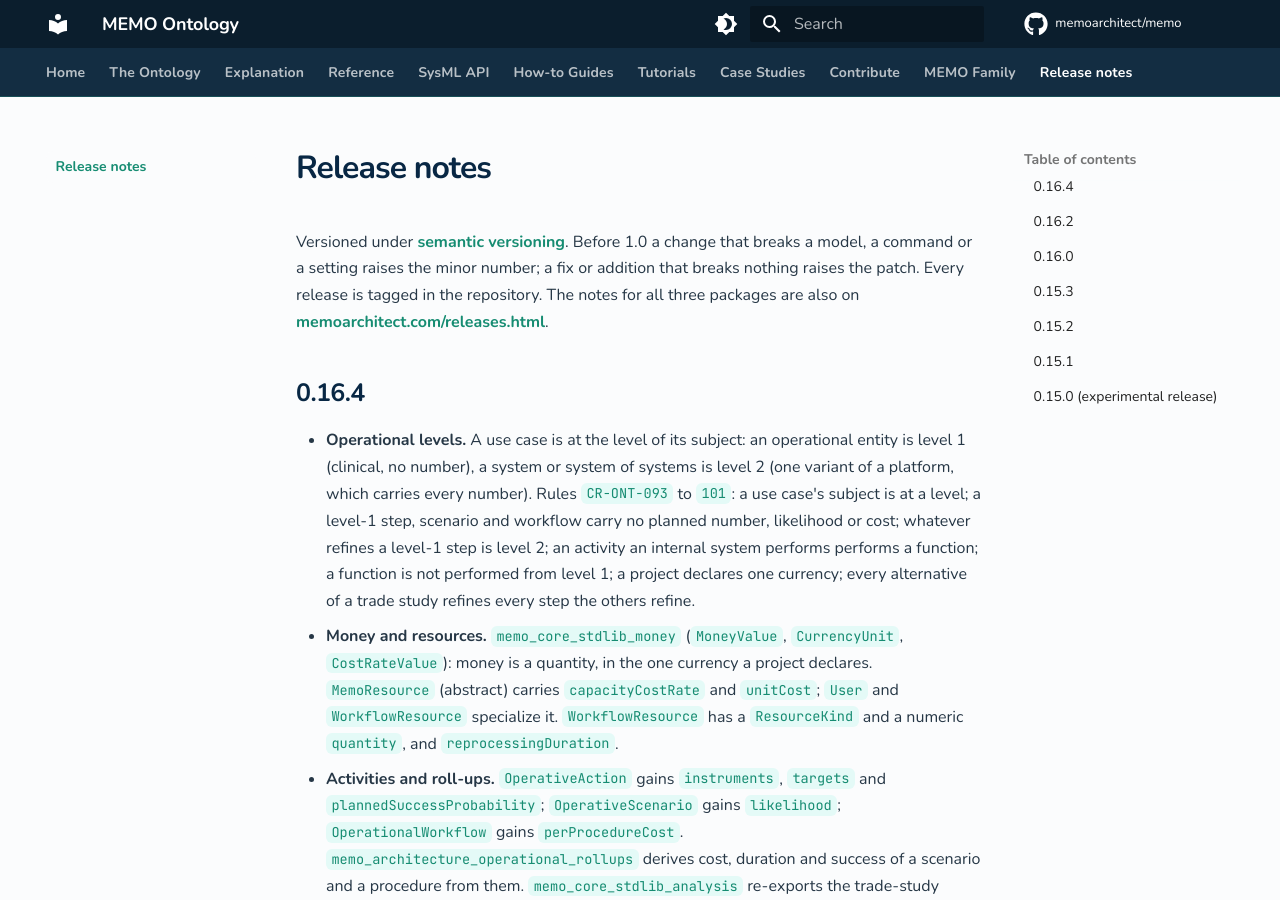
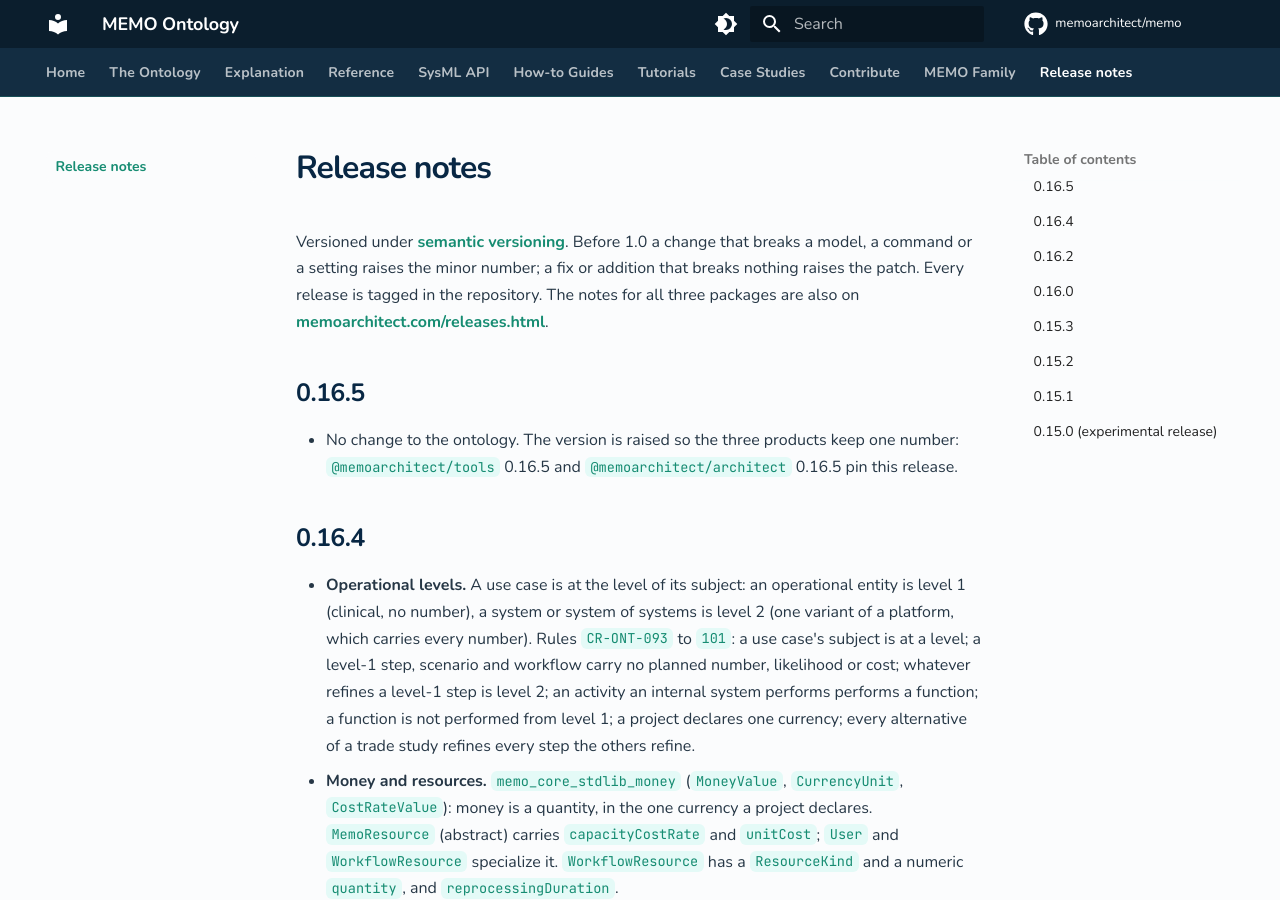
Before and after one commit to memoarchitect/memo, an MkDocs documentation site: the page built from docs/release-notes.md, in a window 1280 px wide and 900 px high. Built offline with MkDocs 1.6.1 and Material for MkDocs 9.7.7, drawn with Linux system fonts in a browser that asks for light colours; comment, search, counter and statistics services are not loaded.

Commit message:
release: 0.16.5
No ontology change; the version follows tools and architect so the three
products carry one number.

Co-Authored-By: Claude Sonnet 5.5 <noreply@anthropic.com>

```diff
--- a/docs/release-notes.md
+++ b/docs/release-notes.md
@@ -1,6 +1,10 @@
 # Release notes
 
 Versioned under [semantic versioning](https://semver.org/). Before 1.0 a change that breaks a model, a command or a setting raises the minor number; a fix or addition that breaks nothing raises the patch. Every release is tagged in the repository. The notes for all three packages are also on [memoarchitect.com/releases.html](https://memoarchitect.com/releases.html).
+
+## 0.16.5
+
+- No change to the ontology. The version is raised so the three products keep one number: `@memoarchitect/tools` 0.16.5 and `@memoarchitect/architect` 0.16.5 pin this release.
 
 ## 0.16.4
 
--- a/package.json
+++ b/package.json
@@ -1,6 +1,6 @@
 {
   "name": "@memoarchitect/ontology",
-  "version": "0.16.4",
+  "version": "0.16.5",
   "packageManager": "pnpm@9.15.0",
   "description": "MEMO — Medical Engineering Modelling Ontology. Pure SysML v2 medical-device ontology with native constraints, portable to any conformant SysML v2 tool (SysIDE, SysON, sysand).",
   "scripts": {
--- a/pyproject.toml
+++ b/pyproject.toml
@@ -1,6 +1,6 @@
 [project]
 name = "memo-ontology-docs"
-version = "0.16.4"
+version = "0.16.5"
 description = "Documentation for the MEMO ontology"
 requires-python = ">=3.10"
 dependencies = [
```
Also changed, not shown: README.md (+1 -1 lines), 13 other files.
